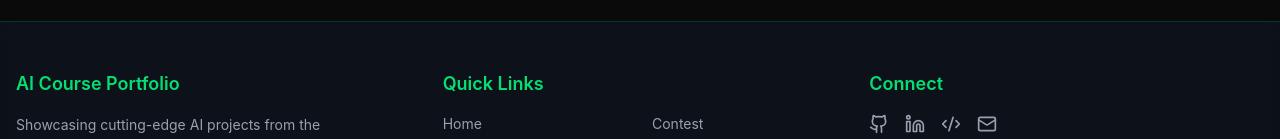
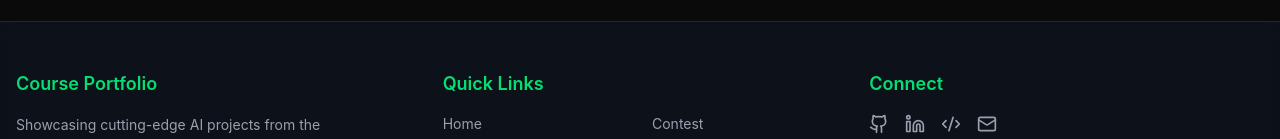
Before and after one commit to ThomasJButler/MasteringAICoursePortfolio, a Next.js app in the folder apps/dashboard/: page /projects/ai-code-generator in a window 1280 px wide. Shown: the part 2748-2887 px from the top of the page. Built offline with nearby package versions, Linux system fonts and the light colour scheme.

Commit message:
fix: clean up footer title
- Changed 'AI Course Portfolio' to 'Course Portfolio' for better readability
- Simpler, cleaner title that won't look squashed together

```diff
--- a/apps/dashboard/src/components/layout/Footer.tsx
+++ b/apps/dashboard/src/components/layout/Footer.tsx
@@ -26,7 +26,7 @@ export default function Footer() {
         <div className="grid grid-cols-1 md:grid-cols-3 gap-8">
           {/* About Section */}
           <div>
-            <h3 className="text-green-400 font-semibold text-lg mb-4">AI Course Portfolio</h3>
+            <h3 className="text-green-400 font-semibold text-lg mb-4">Course Portfolio</h3>
             <p className="text-gray-400 text-sm leading-relaxed">
               Showcasing cutting-edge AI projects from the &ldquo;CodeCademy Mastering Generative AI & Agents for Developers&rdquo; bootcamp.
             </p>
```
